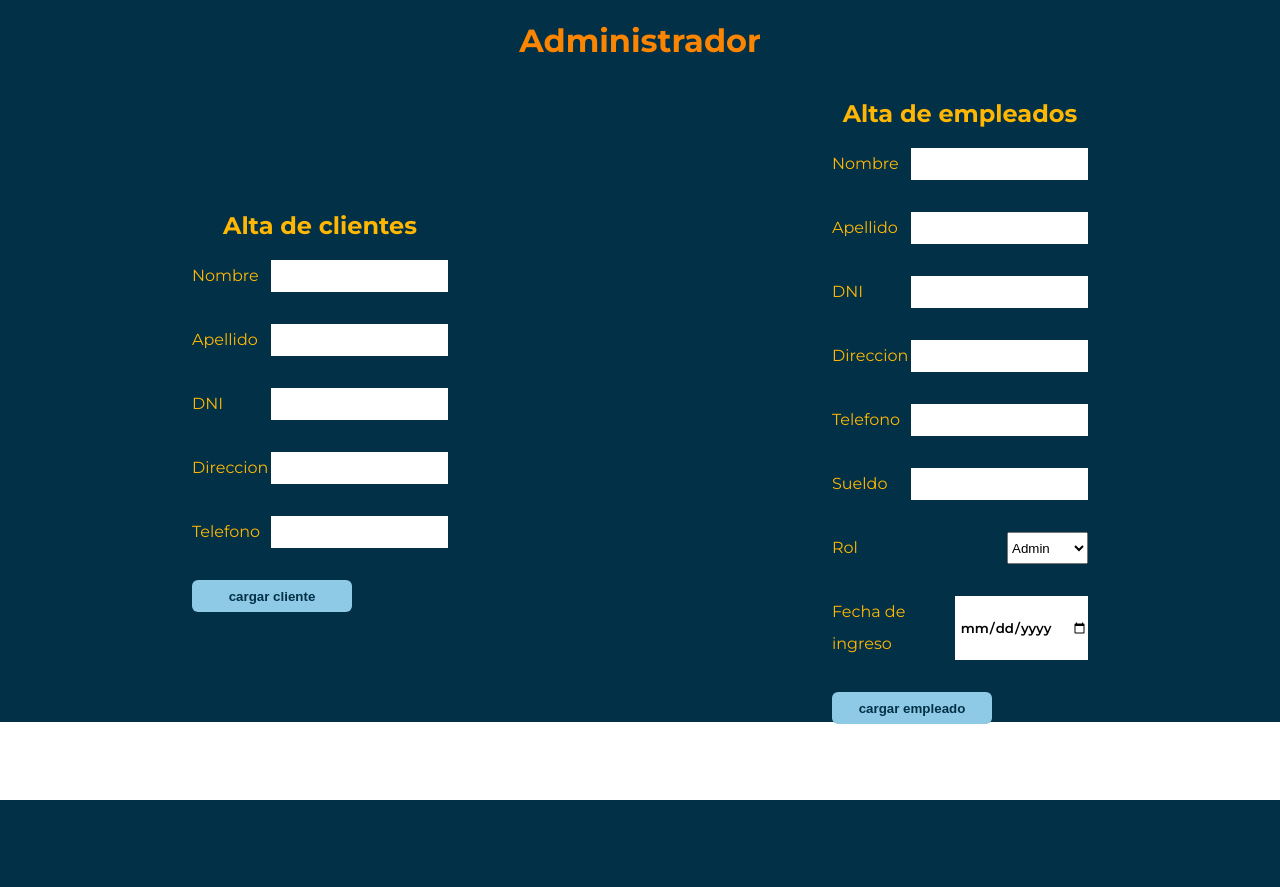
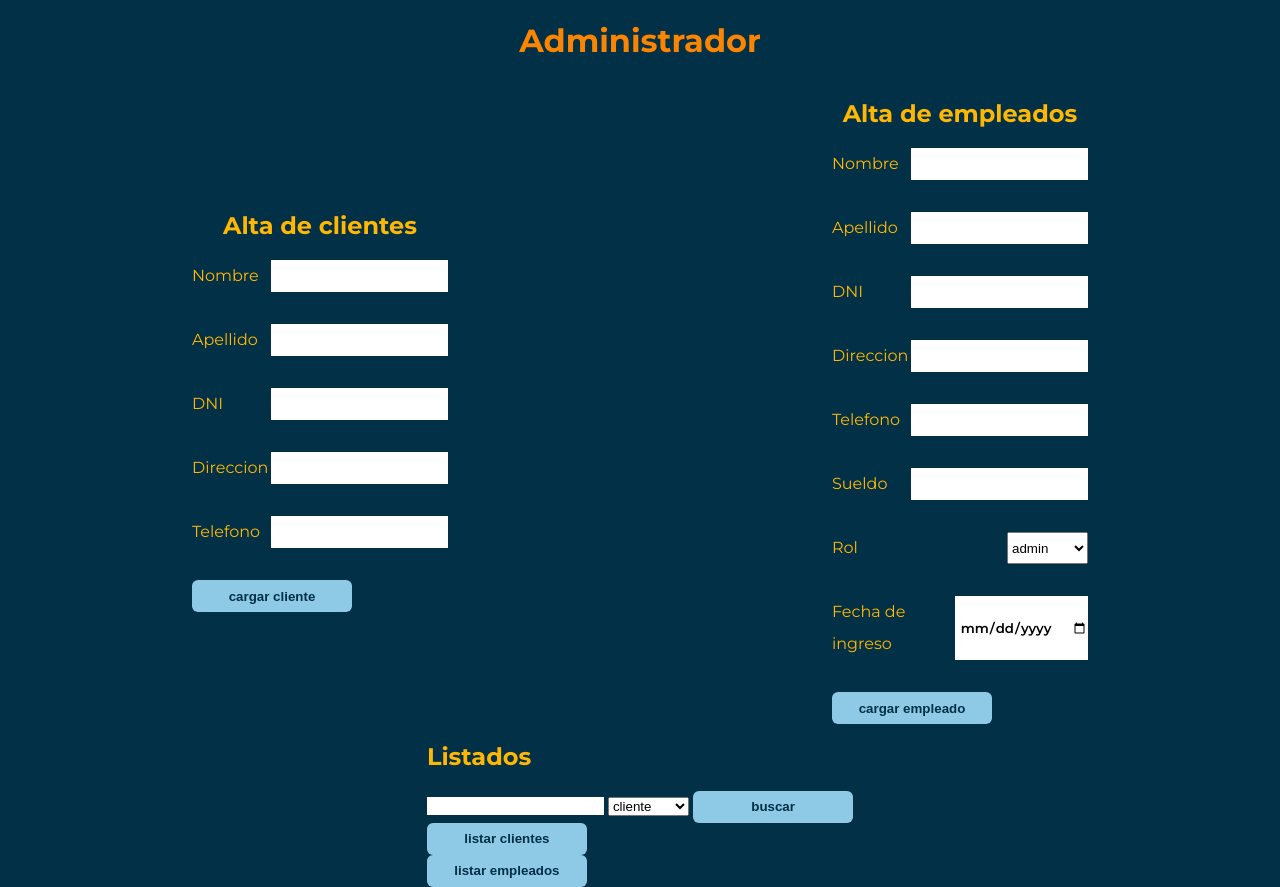
Before and after one commit to Galo98/Proyecto-php-Objetos, a PHP site: page / in a window 1280 px wide. Before the commit the page ends 800 px from the top, so only its background shows below. Run offline with PHP 8.4, Linux system fonts and the light colour scheme.

Commit message:
seccion de listados

```diff
--- a/CSS/index.css
+++ b/CSS/index.css
@@ -6,7 +6,9 @@
     --celeste300 : #023047;
     --naranja100: #ffb703;
     --naranja200: #fb8500;
-
+    --verde100: #83c5be;
+    --verde200: #006d77;
+    --verde300: #264653;
 }
 
 body{
@@ -98,8 +100,12 @@ input[type=number]::-webkit-outer-spin-button {
 }
 
 .mensajeCli ,.mensajeEmp{
+    font-size: 1.2rem;
+    font-weight: 600;
     position: absolute;
     top: 50%;
     left: 50%;
     transform: translate(-50%, -50%);
+    padding: 0 1rem 0 1rem;
+    border-bottom: 2px solid var(--verde200);
 }
--- a/clases.php
+++ b/clases.php
@@ -126,7 +126,7 @@
         public function darDeAlta(){
             $mensaje = "";
             $con = conectarBD();
-            $sql = "insert into empleados (nombre,apellido,dni,direccion,telefono,sueldo,rol,antiguedad) values ('$this->nombre','$this->apellido',$this->dni,'$this->direccion'.$this->telefono,$this->sueldo,'$this->rol','$this->antiguedad')";
+            $sql = "insert into empleados (nombre,apellido,dni,direccion,telefono,sueldo,rol,antiguedad) values ('$this->nombre','$this->apellido',$this->dni,'$this->direccion',$this->telefono,$this->sueldo,'$this->rol','$this->antiguedad')";
             mysqli_query($con,$sql);
             if (mysqli_affected_rows($con) > 0){
                 $mensaje = "Se guardo un nuevo empleado";
--- a/index.php
+++ b/index.php
@@ -8,17 +8,13 @@
         $clidni = $_POST['clidni'];
         $clidire = $_POST['clidire'];
         $clitel = $_POST['clitel'];
-
         $queryid = "select * from clientes order by nroCliente desc limit 1;";
         $sql = mysqli_query(conectarBD(),$queryid);
         $cliID = mysqli_fetch_row($sql);
         $cliID[0]++;
-
         $cliente = new Cliente($cliID,$clinom,$cliape,$clidni,$clidire,$clitel);
         $mensajeCli = $cliente->darDeAlta();
-
     }else if(isset($_POST['empnom']) && $_POST['empnom'] != ""){
-
         $empnom = $_POST['empnom'];
         $empape = $_POST['empape'];
         $empdni = $_POST['empdni'];
@@ -27,18 +23,14 @@
         $empsueldo = $_POST['empsueldo'];
         $emprol = $_POST['emprol'];
         $empfecha = $_POST['empfecha'];
-
         $queryid = "select * from empleados order by nroEmpleado desc limit 1;";
         $sql = mysqli_query(conectarBD(),$queryid);
         $empID = mysqli_fetch_row($sql);
         $empID[0]++;
-
         $empleado = new Empleado ($empID,$empnom,$empape,$empdni,$empdire,$emptel,$empsueldo,$emprol,$empfecha);
         $mensajeEmp = $empleado->darDeAlta();
     }
-
 ?>
-
 <!DOCTYPE html>
 <html lang="es">
 <head>
@@ -65,7 +57,7 @@
                     </label>
                     <label for="clidni">
                         DNI
-                        <input type="number" name="clidni" id="clidni">
+                        <input type="number" maxlength="8"  pattern="[0-9]{10}" name="clidni" id="clidni">
                     </label>
                     <label for="clidire">
                         Direccion
@@ -73,14 +65,15 @@
                     </label>
                     <label for="clitel">
                         Telefono
-                        <input type="text" name="clitel" id="clitel">
+                        <input type="text" maxlength="10"  pattern="[0-9]{10}" name="clitel" id="clitel">
                     </label>
                     <button class="btn">Cargar Cliente</button>
+                        <?php if($mensajeCli != ""){?>
                     <div class="mensajeCli">
-                        <?php if($mensajeCli != ""){?>
                             <p><?php echo $mensajeCli;?></p>
+                    </div>
                         <?php }?>
-                    </div>
+
                 </form>
             </div>
             <div class="contenedorEmpleados">
@@ -96,7 +89,7 @@
                     </label>
                     <label for="empdni">
                         DNI
-                        <input type="number" name="empdni" id="empdni">
+                        <input type="number" maxlength="8" pattern="[0-9]{10}" name="empdni" id="empdni">
                     </label>
                     <label for="empdire">
                         Direccion
@@ -104,17 +97,16 @@
                     </label>
                     <label for="emptel">
                         Telefono
-                        <input type="text" name="emptel" id="emptel">
+                        <input type="text" maxlength="10" pattern="[0-9]{10}" name="emptel" id="emptel">
                     </label>
                     <label for="empsueldo">
                         Sueldo
-                        <input type="number" step="0.01" name="empsueldo" id="empsueldo">
+                        <input type="number" maxlength="9" step="0.01" name="empsueldo" id="empsueldo">
                     </label>
-
                     <label for="emprol">
                         Rol
                         <select name="emprol" id="emprol">
-                            <option value="admin">Admin</option>
+                            <option value="admin">admin</option>
                             <option value="empleado">empleado</option>
                         </select>
                     </label>
@@ -122,16 +114,37 @@
                         Fecha de ingreso
                         <input type="date" name="empfecha" id="empfecha">
                     </label>
-
                     <button class="btn">Cargar Empleado</button>
+                        <?php if($mensajeEmp != ""){?>
                     <div class="mensajeEmp">
-                        <?php if($mensajeEmp != ""){?>
                             <p><?php echo $mensajeEmp;?></p>
+                    </div>
                         <?php }?>
-                    </div>
                 </form>
             </div>
         </div>
+        <section class="contenedorListas">
+            <h1>Listados</h1>
+            <form action="" method="POST" class="contenedorBuscador">
+                <input type="text">
+                <select name="rol" id="">
+                    <option value="1">cliente</option>
+                    <option value="2">empleado</option>
+                    <option value="3">admin</option>
+                </select>
+                <button class="btn"class="btn">buscar</button>
+            </form>
+            <div>
+                <form action="" method="POST">
+                    <input type="hidden" name="buscar" value="1">
+                    <button class="btn">Listar Clientes</button>
+                </form>
+                <form action="" method="POST">
+                    <input type="hidden" name="buscar" value="2">
+                    <button class="btn">Listar Empleados</button>
+                </form>
+            </div>
+        </section>
     </main>
 </body>
 </html>
```
